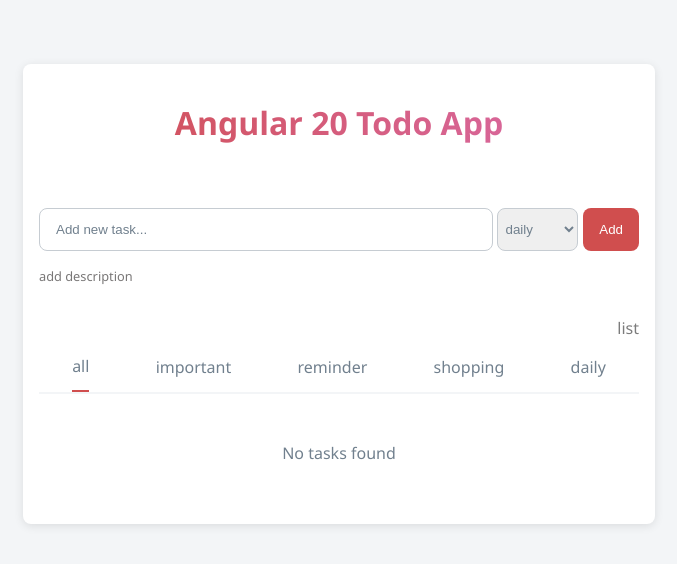
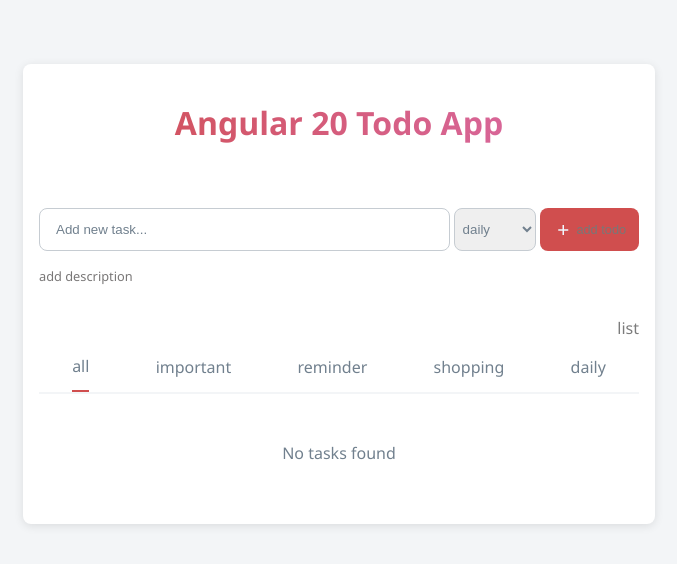
Before and after one commit to Amir-username/angular-todo-app, an Angular app: page / in a window 1280 px wide. Shown: the top 564 px of the page, without its empty margins (301-978 px from the left). Built offline with nearby package versions, Linux system fonts and the light colour scheme.

Commit message:
add icons

```diff
--- a/src/app/components/todo-form/todo-form.css
+++ b/src/app/components/todo-form/todo-form.css
@@ -29,8 +29,12 @@ button {
   border: none;
   color: var(--color-gray-100);
   border-radius: 0.5rem;
-  padding: 0.5rem 1rem;
+  padding: 0.3rem;
   cursor: pointer;
+  display: flex;
+  align-items: center;
+  padding: 0 0.8rem;
+  gap: 0.2rem;
 }
 
 button:hover {
@@ -48,10 +52,10 @@ span {
   color: hsl(0, 1%, 47%);
   cursor: pointer;
 }
-
+/*
 span:hover {
   color: hsl(0, 1%, 20%);
-}
+} */
 
 select {
   margin-right: 0.3rem;
@@ -65,3 +69,9 @@ select {
 option {
   cursor: pointer;
 }
+
+
+.add-icon {
+  font-size: 20px;
+  color: aliceblue;
+}
--- a/src/app/components/todo-form/todo-form.html
+++ b/src/app/components/todo-form/todo-form.html
@@ -13,7 +13,10 @@
       <option value="shopping">shopping</option>
       <option value="reminder">reminder</option>
     </select>
-    <button type="submit">Add</button>
+    <button type="submit">
+      <span class="material-symbols-outlined add-icon"> add </span>
+      <span class="button-text">add todo</span>
+    </button>
   </div>
   @if (isDescOpen()) {
   <textarea
--- a/src/index.html
+++ b/src/index.html
@@ -1,11 +1,15 @@
-<!doctype html>
+<!DOCTYPE html>
 <html lang="en">
   <head>
-  <meta charset="utf-8">
+    <meta charset="utf-8" />
     <title>Project</title>
-  <base href="/">
-  <meta name="viewport" content="width=device-width, initial-scale=1">
-  <link rel="icon" type="image/x-icon" href="favicon.ico">
+    <base href="/" />
+    <meta name="viewport" content="width=device-width, initial-scale=1" />
+    <link rel="icon" type="image/x-icon" href="favicon.ico" />
+    <link
+      rel="stylesheet"
+      href="https://fonts.googleapis.com/css2?family=Material+Symbols+Outlined:opsz,wght,FILL,GRAD@24,400,0,0"
+    />
   </head>
   <body>
     <todo-app></todo-app>
--- a/src/styles.css
+++ b/src/styles.css
@@ -4,7 +4,7 @@
   box-sizing: border-box;
   /* Base color palette */
   --color-primary: hsl(0, 58%, 56%);
-  --color-primary-light: hsl(204, 70%, 60%);
+  --color-primary-light: hsl(0, 58%, 60%);
   --color-secondary: hsl(145, 63%, 49%);
   --color-accent: hsl(6, 78%, 57%);
 
@@ -43,3 +43,8 @@ body {
   display: flex;
   align-items: center;
 }
+
+
+.button-text {
+  color: var(--color-bg-container);
+}
```
Lines whose indentation alone changed are shown as unchanged.
